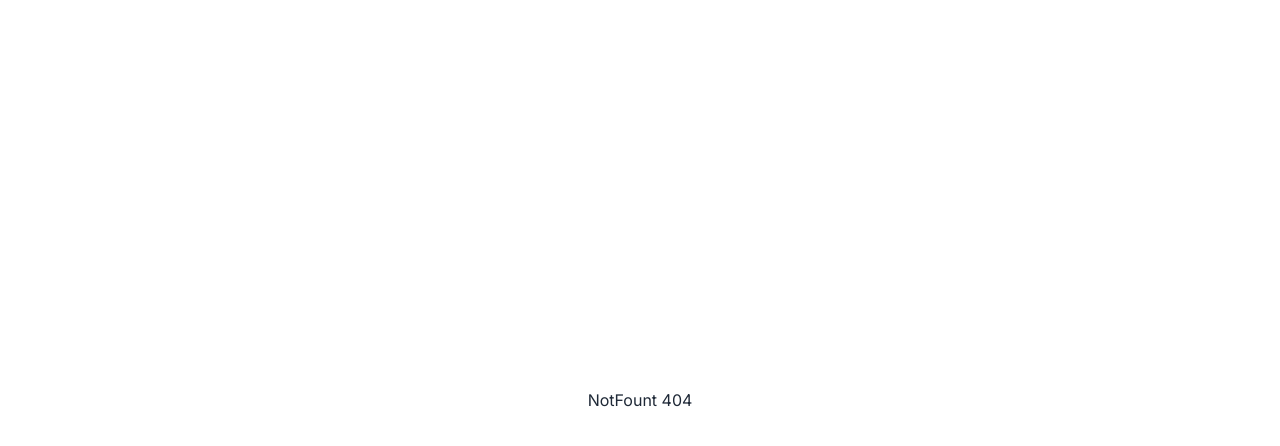
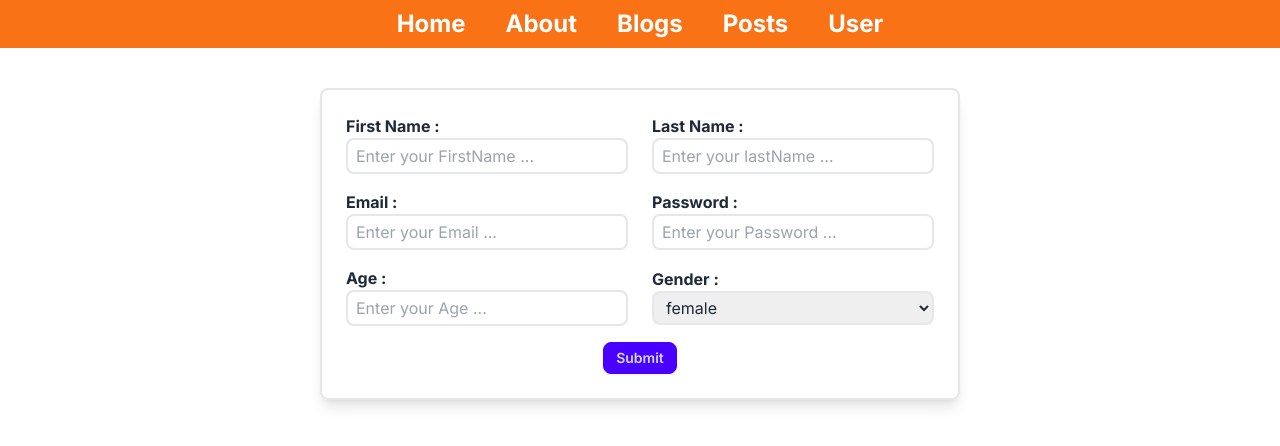
Before and after one commit to Kongkon45/Next.jx-Practices, a Next.js app: page /user in a window 1280 px wide. Before the commit this address had no page. Shown: the top 446 px of the page. Built offline with nearby package versions, Linux system fonts and the light colour scheme.

Commit message:
use form hook use

```diff
--- a/app/about/page.jsx
+++ b/app/about/page.jsx
@@ -1,15 +1,16 @@
-import React from 'react'
+import React from "react";
 
 export const metadata = {
-    title : "About page",
-    description : "This is About page"
-}
+  title: "About page",
+  description: "This is About page",
+};
 const About = () => {
   return (
     <div>
-        <h2>About Page</h2>
+      <h2>About Page</h2>
+
     </div>
-  )
-}
+  );
+};
 
-export default About
+export default About;
--- /dev/null
+++ b/app/components/User/User.jsx
@@ -0,0 +1,122 @@
+"use client";
+import React from "react";
+import { useForm } from "react-hook-form";
+
+const User = () => {
+  const {
+    register,
+    handleSubmit,
+    formState: { errors },
+  } = useForm();
+  const onSubmit = (data) => console.log(data);
+  return (
+    <div>
+      <form
+        className="w-1/2 mx-auto p-6 border-2 shadow-lg my-10 rounded-lg"
+        onSubmit={handleSubmit(onSubmit)}
+      >
+        <div className="mb-4 flex gap-6">
+          <div className="w-1/2">
+            <label className="text-md font-bold" htmlFor="firstName">
+              First Name :
+            </label>
+            <input
+              className="w-full border-2 py-1 px-2 rounded-lg "
+              placeholder="Enter your FirstName ..."
+              type="text"
+              name="firstName"
+              {...register("firstName", { required: true, minLength:4, maxLength : 7 })}
+            />
+            {errors.firstName && (
+              <p className="text-red-500 text-sm">
+                {errors.firstName.type === "required" && <span>This field is required!</span>}
+                {errors.firstName.type === "minLength" && <span>Minimum 4 character </span> }
+                {errors.firstName.type === "maxLength" && <span>Maximum 7 character </span> }
+              </p>
+            )}
+          </div>
+          <div className="w-1/2">
+            <label className="text-md font-bold" htmlFor="lastName">
+              Last Name :
+            </label>
+            <input
+              className="w-full border-2 py-1 px-2 rounded-lg "
+              placeholder="Enter your lastName ..."
+              type="text"
+              name="lastName"
+              {...register("lastName", { required: true, pattern: /^[A-Za-z]+$/i })}
+            />
+            {errors.lastName && (
+              <p className="text-red-500 text-sm">
+                {errors.lastName.type === "required" && <span>This field is required!</span>}
+                {errors.lastName.type === "pattern" && <span>Please use camelCase character</span>}
+              </p>
+            )}
+          </div>
+        </div>
+
+        <div className="mb-4 flex gap-6">
+          <div className="w-1/2">
+            <label className="text-md font-bold" htmlFor="email">
+              Email :
+            </label>
+            <input
+              className="w-full border-2 py-1 px-2 rounded-lg "
+              placeholder="Enter your Email ..."
+              type="email"
+              name="email"
+              {...register("email")}
+            />
+          </div>
+          <div className="w-1/2">
+            <label className="text-md font-bold" htmlFor="password">
+              Password :
+            </label>
+            <input
+              className="w-full border-2 py-1 px-2 rounded-lg "
+              placeholder="Enter your Password ..."
+              type="password"
+              name="password"
+              {...register("password")}
+            />
+          </div>
+        </div>
+
+        <div className="flex justify-center items-center gap-6 mb-4">
+        <div className="w-1/2">
+            <label className="text-md font-bold" htmlFor="age">Age : </label>
+            <input
+              className="w-full border-2 py-1 px-2 rounded-lg "
+              placeholder="Enter your Age ..."
+              type="number"
+              name="age"
+              {...register("age", {min : 18, max : 99})}
+            />
+            {errors.age && (
+                <p className="text-red-500 text-sm">
+                    {errors.age.type === "min" && <span>Minimua Age is 18</span>}
+                    {errors.age.type === "max" && <span>Maximum Age is 99</span>}
+                </p>
+            )}
+        </div>
+        <div className="w-1/2">
+            <label className="text-md font-bold" htmlFor="gender">Gender : </label>
+            <select className="w-full border-2 py-1 px-2 rounded-lg " {...register("gender")}>
+              <option value="female">female</option>
+              <option value="male">male</option>
+              <option value="other">other</option>
+            </select>
+        </div>
+        </div>
+
+        <div className="flex justify-center items-center">
+          <button className="btn btn-primary btn-sm" type="submit">
+            Submit
+          </button>
+        </div>
+      </form>
+    </div>
+  );
+};
+
+export default User;
--- a/app/layout.js
+++ b/app/layout.js
@@ -22,7 +22,7 @@ export default function RootLayout({ children }) {
             <li className="text-2xl font-bold text-white "><Link href="/posts">Posts</Link></li>
           </ul>
         </nav> */}
-        {/* <Navbar/> */}
+        <Navbar/>
         {children}
         </body>
     </html>
--- a/app/loading.jsx
+++ b/app/loading.jsx
@@ -2,7 +2,12 @@ import React from 'react'
 
 const Loading = () => {
   return (
-    <div>Loading....</div>
+    <div className='h-screen flex justify-center items-center'>
+      <button className="btn">
+      <span className="loading loading-spinner"></span>
+      loading ....
+      </button>
+    </div>
   )
 }
 
--- a/app/page.js
+++ b/app/page.js
@@ -6,7 +6,7 @@ const Home = () => {
     <main>
       <h2>This is Home page</h2>
       <Image src="https://images.saymedia-content.com/.image/ar_16:9%2Cc_fill%2Ccs_srgb%2Cfl_progressive%2Cg_faces:center%2Cq_auto:eco%2Cw_620/MTkyNjQ4MjkwMzM1NDY2OTMy/react-photo-gallery-list.jpg" alt="my-image" width={400} height={400}/>
-      <button className='btn btn-primary m-3'>Click Me</button>
+      <button className='btn btn-sm btn-primary m-3'>Click Me</button>
 
       <h2>This is img tag</h2>
       <img src="https://images.saymedia-content.com/.image/ar_16:9%2Cc_fill%2Ccs_srgb%2Cfl_progressive%2Cg_faces:center%2Cq_auto:eco%2Cw_620/MTkyNjQ4MjkwMzM1NDY2OTMy/react-photo-gallery-list.jpg" alt="my-image" width="400px" height="400px"/>
--- a/app/shared/Navbar.jsx
+++ b/app/shared/Navbar.jsx
@@ -9,6 +9,7 @@ const Navbar = () => {
                 <Link className='text-2xl font-bold text-white' href='/about'>About</Link>
                 <Link className='text-2xl font-bold text-white' href='/blogs'>Blogs</Link>
                 <Link className='text-2xl font-bold text-white' href='/posts'>Posts</Link>
+                <Link className='text-2xl font-bold text-white' href='/user'>User</Link>
             </nav>
         </div>
     );
--- /dev/null
+++ b/app/user/page.jsx
@@ -0,0 +1,12 @@
+import React from 'react';
+import User from '../components/User/User';
+
+const page = () => {
+    return (
+        <div>
+            <User/>
+        </div>
+    );
+};
+
+export default page;
--- a/package.json
+++ b/package.json
@@ -11,7 +11,8 @@
   "dependencies": {
     "next": "14.2.2",
     "react": "^18",
-    "react-dom": "^18"
+    "react-dom": "^18",
+    "react-hook-form": "^7.51.3"
   },
   "devDependencies": {
     "daisyui": "^4.10.2",
```
Also changed, not shown: 1 other file (tests, documents, lock files or other folders).
